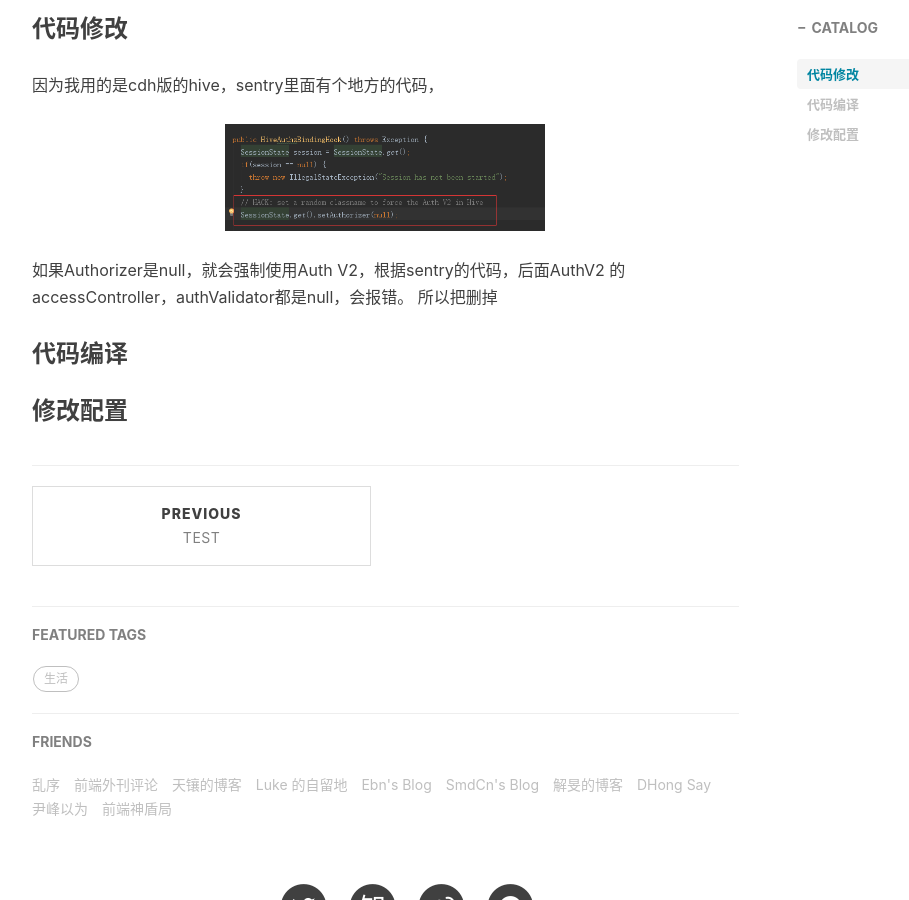
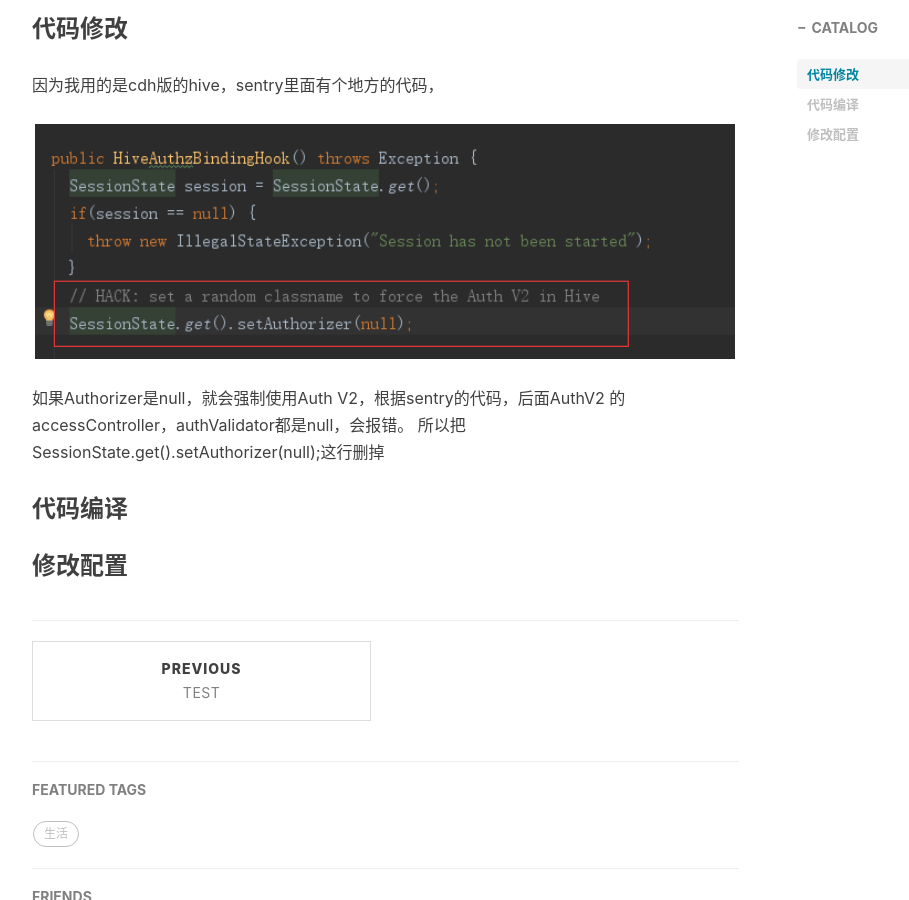
Before and after one commit to archer811/archer811.github.io, a Jekyll site: the page built from _posts/2017-06-12-sentry-install.markdown, in a window 1280 px wide and 900 px high, scrolled down 728 px. Shown: the whole window, without its empty margins (233-1142 px from the left). Built offline with Jekyll 4.4.1, drawn with Linux system fonts in a browser that asks for light colours; nearby versions of some CDN libraries; comment, search, counter and statistics services are not loaded.

Commit message:
修改图片code

```diff
--- a/_posts/2017-06-12-sentry-install.markdown
+++ b/_posts/2017-06-12-sentry-install.markdown
@@ -19,9 +19,9 @@ apache sentry 目前有1.7的发布版，1.7之前的都是孵化版。从1.5开
 
 ### 代码修改
 因为我用的是cdh版的hive，sentry里面有个地方的代码，
-<img src="//archer811.github.io/img/post-code-sentry.png"  width="320" alt="sentry code"/>
+<img src="//archer811.github.io/img/post-code-sentry.png"  width="700" alt="sentry code"/>
 如果Authorizer是null，就会强制使用Auth V2，根据sentry的代码，后面AuthV2 的accessController，authValidator都是null，会报错。
-所以把删掉
+所以把SessionState.get().setAuthorizer(null);这行删掉
 
 
 ### 代码编译
```
